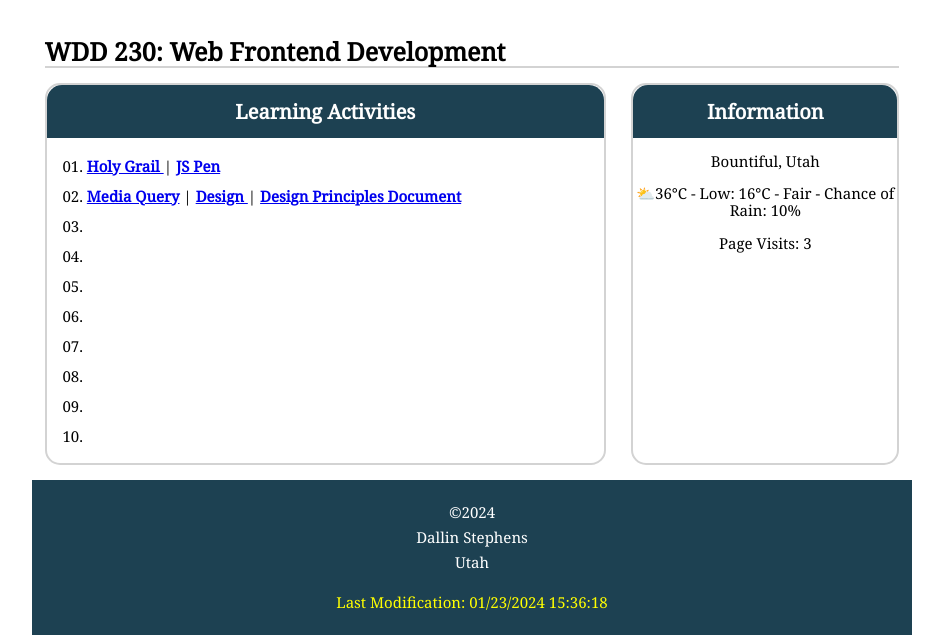
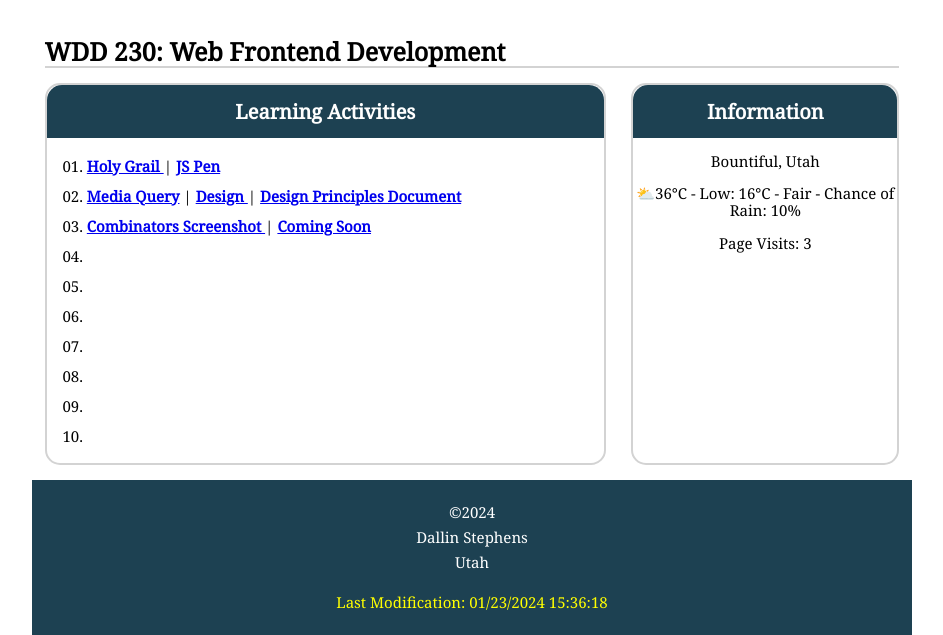
Before and after one commit to dallinstephens/wdd230, a plain HTML site: page index.html in a window 1280 px wide. Shown: the part 261-896 px from the top of the page, without its empty margins (168-1111 px from the left). Drawn offline with Linux system fonts and the light colour scheme.

Commit message:
Added Combinators Screenshot and learned about CSS Combinators

```diff
--- a/index.html
+++ b/index.html
@@ -90,7 +90,16 @@
                         Design Principles Document
                     </a>
                 </li>
-                <li><a href=""></a></li>
+                <li>
+                    <!-- Reference for CSS Combinators: -->
+                    <!-- https://byui-cse.github.io/wdd230-course/lesson03/combinators.html -->
+                    <!-- https://www.w3schools.com/css/css_combinators.asp -->
+                    <a href="lesson03/images/combinators-screenshot.jpg" target="_blank">
+                        Combinators Screenshot
+                    </a>
+                    |
+                    <a href="#" target="_blank">Coming Soon</a>
+                </li>
                 <li><a href=""></a></li>
                 <li><a href=""></a></li>
                 <li><a href=""></a></li>
```
Also changed, not shown: lesson03/images/combinators-screenshot.jpg (added).
